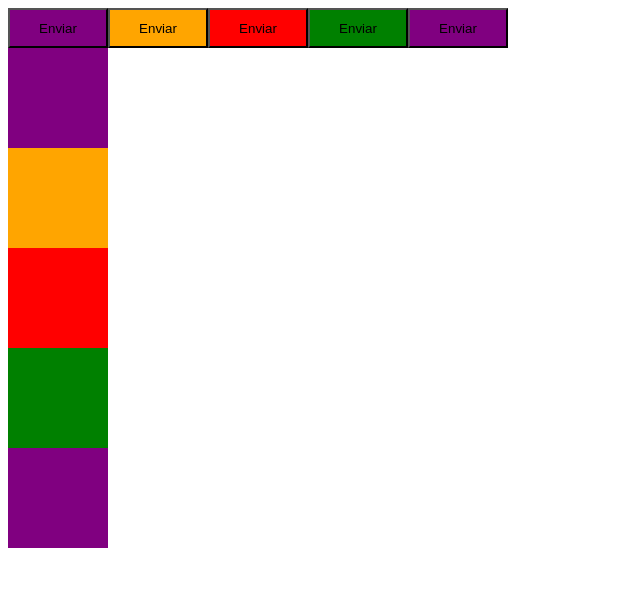
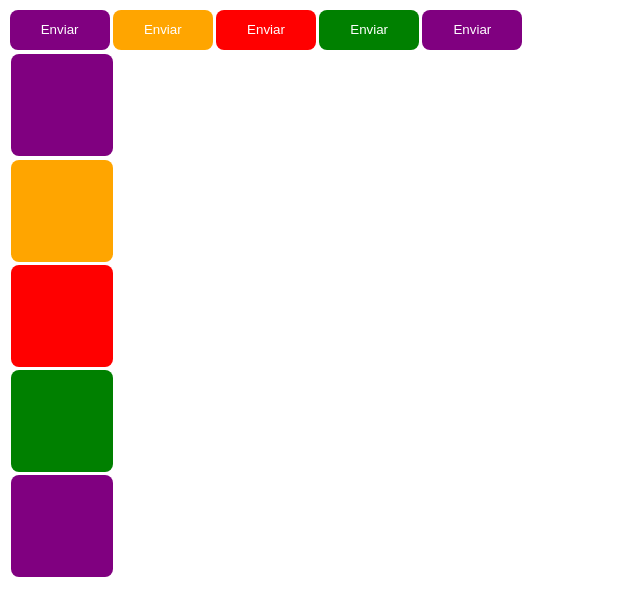
Before and after one commit to rafaelcitario/ignite-timer, a React (Vite) app: page / in a window 1280 px wide. Shown: the top 616 px of the page, without its empty margins (0-640 px from the left). Built offline with nearby package versions, Linux system fonts and the light colour scheme.

Commit message:
use ThemeProvider styled components

```diff
--- a/src/App.tsx
+++ b/src/App.tsx
@@ -1,12 +1,15 @@
 import { Fragment } from "react/jsx-runtime";
 import { Button } from "./components/Button/Button";
 import { Square } from "./components/Square/Square";
+import { ThemeProvider } from "styled-components";
+import { DefaultTheme } from "./styles/themes/default";
 
 
 export function App() {
 
   return (
     <Fragment>
+      <ThemeProvider theme={DefaultTheme}>
         <Button variant="primary" />
         <Button variant="secondary" />
         <Button variant="danger" />
@@ -18,6 +21,7 @@
         <Square background="danger" />
         <Square background="success" />
         <Square />
+      </ThemeProvider>
     </Fragment>
   )
 }
--- a/src/components/Button/Button.styled.ts
+++ b/src/components/Button/Button.styled.ts
@@ -1,4 +1,4 @@
-import { styled, css } from "styled-components";
+import { styled } from "styled-components";
 
 export type ButtonVariants = 'primary' | 'secondary' | 'danger' | 'success';
 
@@ -6,18 +6,12 @@
   variant: ButtonVariants
 }
 
-const buttonVariants = {
-  primary: 'purple',
-  secondary: 'orange',
-  danger: 'red',
-  success: 'green',
-}
-
 export const ButtonContainer = styled.button<ButtonContainerProps> `
-${props => css`
-width: 100px;
-height: 40px;
-background-color: ${buttonVariants[props.variant]}
+  width: 100px;
+  height: 40px;
+  border-radius: 8px;
+  border: 1px solid transparent;
+  margin: .1rem;
+  background-color: ${props => props.theme[props.variant]};
+  color: ${props => props.theme.white};
 `
-  }
-`
--- a/src/components/Square/Square.styled.ts
+++ b/src/components/Square/Square.styled.ts
@@ -1,4 +1,4 @@
-import { styled, css } from "styled-components";
+import { styled } from "styled-components";
 
 export type whatColorSquare = 'primary' | 'secondary' | 'danger' | 'success';
 
@@ -6,18 +6,11 @@
   background: whatColorSquare,
 }
 
-const squareColors = {
-  primary: 'purple',
-  secondary: 'orange',
-  danger: 'red',
-  success: 'green',
-}
-
 export const SquareContainer = styled.div<SquareContainerProps>`
-${props => css`
 width: 100px;
 height: 100px;
-background-color: ${squareColors[props.background]};
+border-radius: 8px;
+border: 1px solid transparent;
+margin: .2rem;
+background-color: ${props => props.theme[props.background]}
 `
-  }
-`
--- /dev/null
+++ b/src/styles/themes/default.ts
@@ -0,0 +1,7 @@
+export const DefaultTheme = {
+  white: '#fff',
+  primary: 'purple',
+  secondary: 'orange',
+  danger: 'red',
+  success: 'green',
+}
```
Lines whose indentation alone changed are shown as unchanged.
